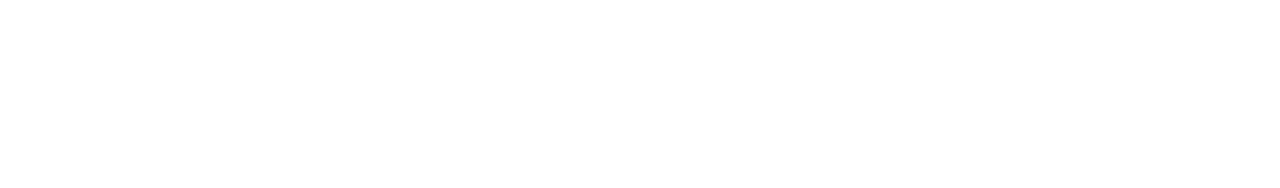
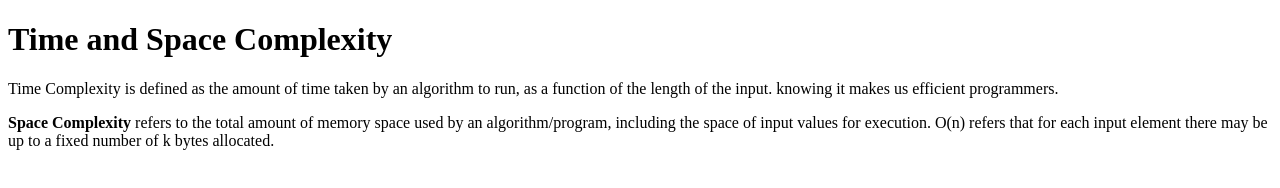
Before and after one commit to acciojob/time-and-space-complexity-MayuriGith, a website: page main.html in a window 1280 px wide. Drawn offline with Linux system fonts and the light colour scheme.

Commit message:
created a submission

```diff
--- a/main.html
+++ b/main.html
@@ -8,6 +8,10 @@
 
 <body>
 	<!-- the entire body must be written by student -->
+	<h1>Time and Space Complexity</h1>
+	<p>Time Complexity is defined as the amount of time taken by an algorithm to run, as a function of the length of the input. knowing it makes us efficient programmers.</p>
+	<p><b>Space Complexity</b> refers to the total amount of memory space used by an algorithm/program, including the space of input values for execution. O(n) refers that for each input element there may be up to a fixed number of k bytes allocated.</p>
+
     <script type="text/javascript" src="./script.js">
 </script>
 
```
